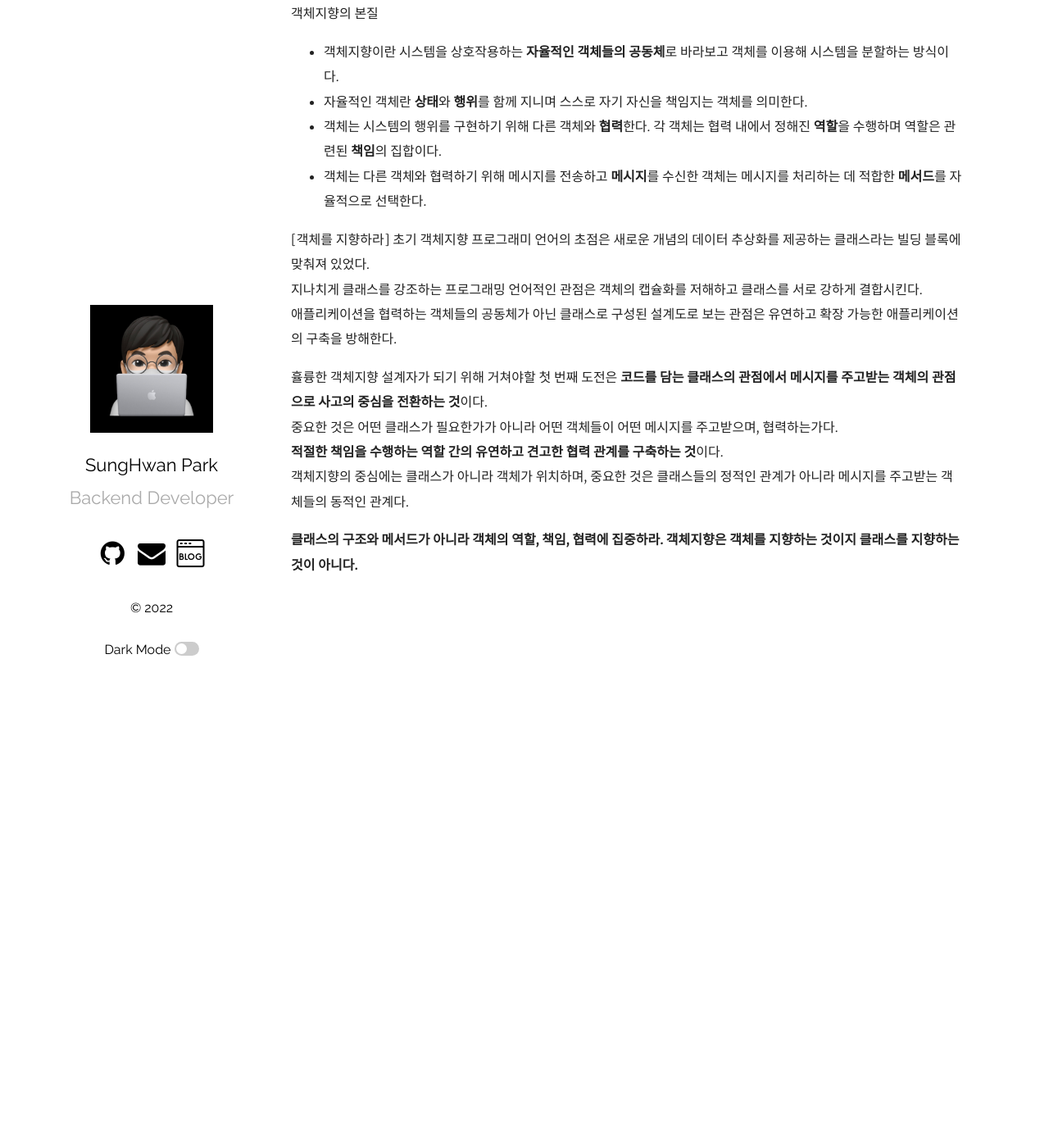
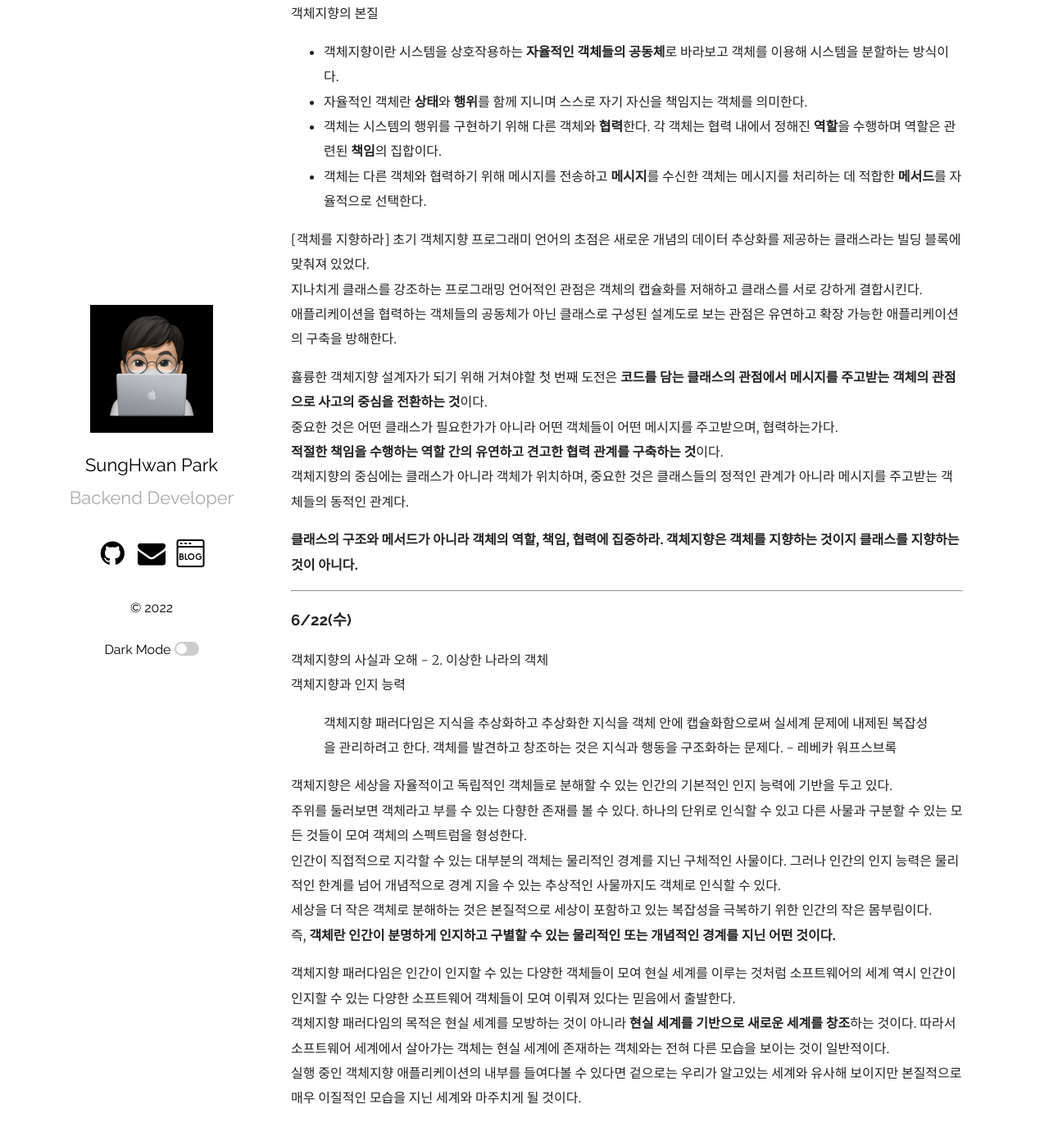
Before and after one commit to mrpark219/TIL, a Jekyll site: the page built from _posts/2022-06-01-6월TIL.markdown, in a window 1280 px wide and 1400 px high, scrolled down 18064 px. Shown: the top 1386 px of the window at 82% size. Built offline with Jekyll 4.4.1, drawn with Linux system fonts in a browser that asks for light colours; comment, search, counter and statistics services are not loaded; before the commit the page ends 18813 px from its top, so only the background shows below that.

Commit message:
feat: 2022-06-22 TIL 추가

```diff
--- a/_posts/2022-06-01-6월TIL.markdown
+++ b/_posts/2022-06-01-6월TIL.markdown
@@ -800,3 +800,22 @@ public class Client {
 객체지향의 중심에는 클래스가 아니라 객체가 위치하며, 중요한 것은 클래스들의 정적인 관계가 아니라 메시지를 주고받는 객체들의 동적인 관계다.
 
 **클래스의 구조와 메서드가 아니라 객체의 역할, 책임, 협력에 집중하라. 객체지향은 객체를 지향하는 것이지 클래스를 지향하는 것이 아니다.**
+
+---
+
+### 6/22(수)
+
+객체지향의 사실과 오해 - 2. 이상한 나라의 객체
+객체지향과 인지 능력
+
+> 객체지향 패러다임은 지식을 추상화하고 추상화한 지식을 객체 안에 캡슐화함으로써 실세계 문제에 내제된 복잡성을 관리하려고 한다. 객체를 발견하고 창조하는 것은 지식과 행동을 구조화하는 문제다. - 레베카 워프스브록
+
+객체지향은 세상을 자율적이고 독립적인 객체들로 분해할 수 있는 인간의 기본적인 인지 능력에 기반을 두고 있다.
+주위를 둘러보면 객체라고 부를 수 있는 다향한 존재를 볼 수 있다. 하나의 단위로 인식할 수 있고 다른 사물과 구분할 수 있는 모든 것들이 모여 객체의 스펙트럼을 형성한다.
+인간이 직접적으로 지각할 수 있는 대부분의 객체는 물리적인 경계를 지닌 구체적인 사물이다. 그러나 인간의 인지 능력은 물리적인 한계를 넘어 개념적으로 경계 지을 수 있는 추상적인 사물까지도 객체로 인식할 수 있다.
+세상을 더 작은 객체로 분해하는 것은 본질적으로 세상이 포함하고 있는 복잡성을 극복하기 위한 인간의 작은 몸부림이다.
+즉, **객체란 인간이 분명하게 인지하고 구별할 수 있는 물리적인 또는 개념적인 경계를 지닌 어떤 것이다.**
+
+객체지향 패러다임은 인간이 인지할 수 있는 다양한 객체들이 모여 현실 세계를 이루는 것처럼 소프트웨어의 세계 역시 인간이 인지할 수 있는 다양한 소프트웨어 객체들이 모여 이뤄져 있다는 믿음에서 출발한다.
+객체지향 패러다임의 목적은 현실 세계를 모방하는 것이 아니라 **현실 세계를 기반으로 새로운 세계를 창조**하는 것이다. 따라서 소프트웨어 세계에서 살아가는 객체는 현실 세계에 존재하는 객체와는 전혀 다른 모습을 보이는 것이 일반적이다.
+실행 중인 객체지향 애플리케이션의 내부를 들여다볼 수 있다면 겉으로는 우리가 알고있는 세계와 유사해 보이지만 본질적으로 매우 이질적인 모습을 지닌 세계와 마주치게 될 것이다.
```
